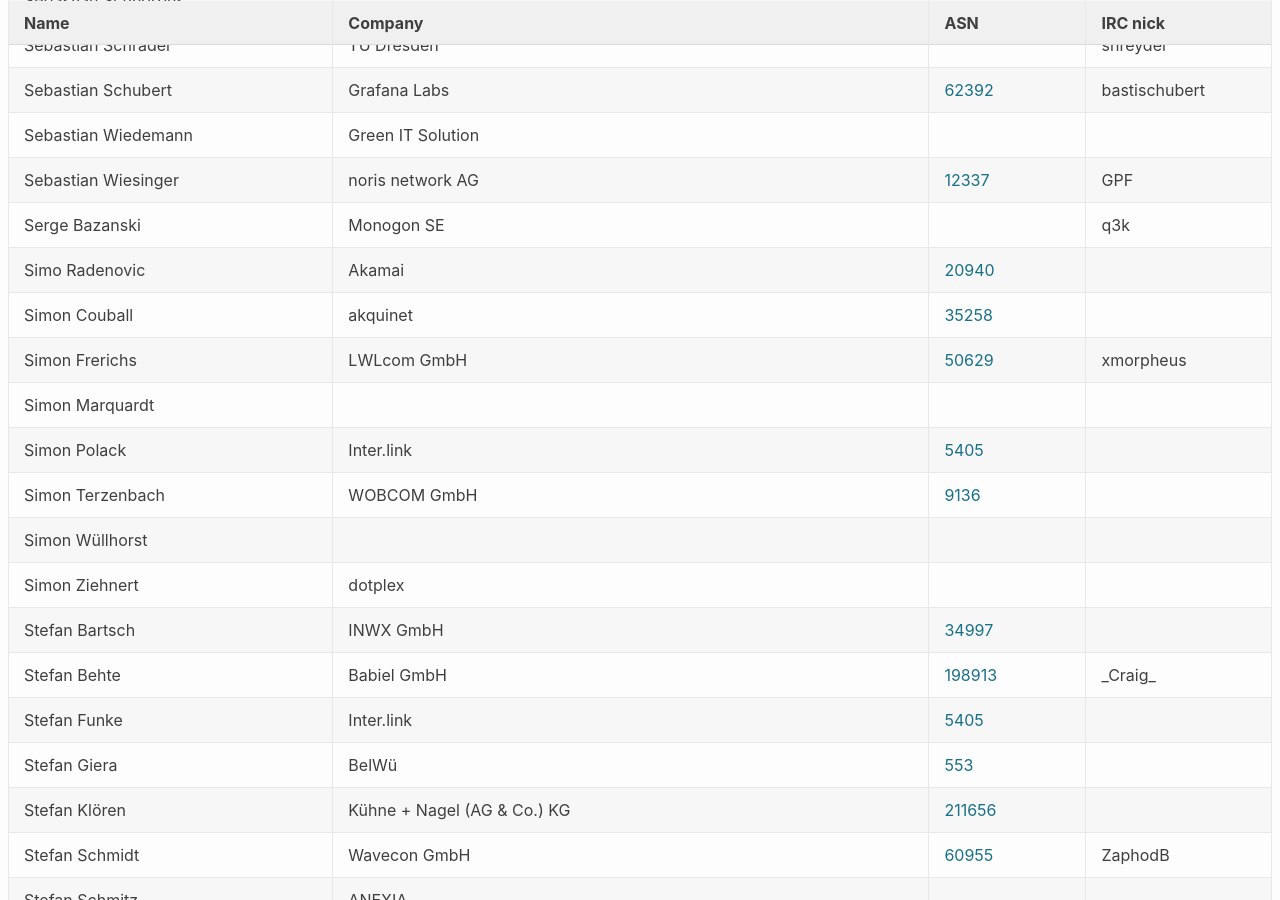
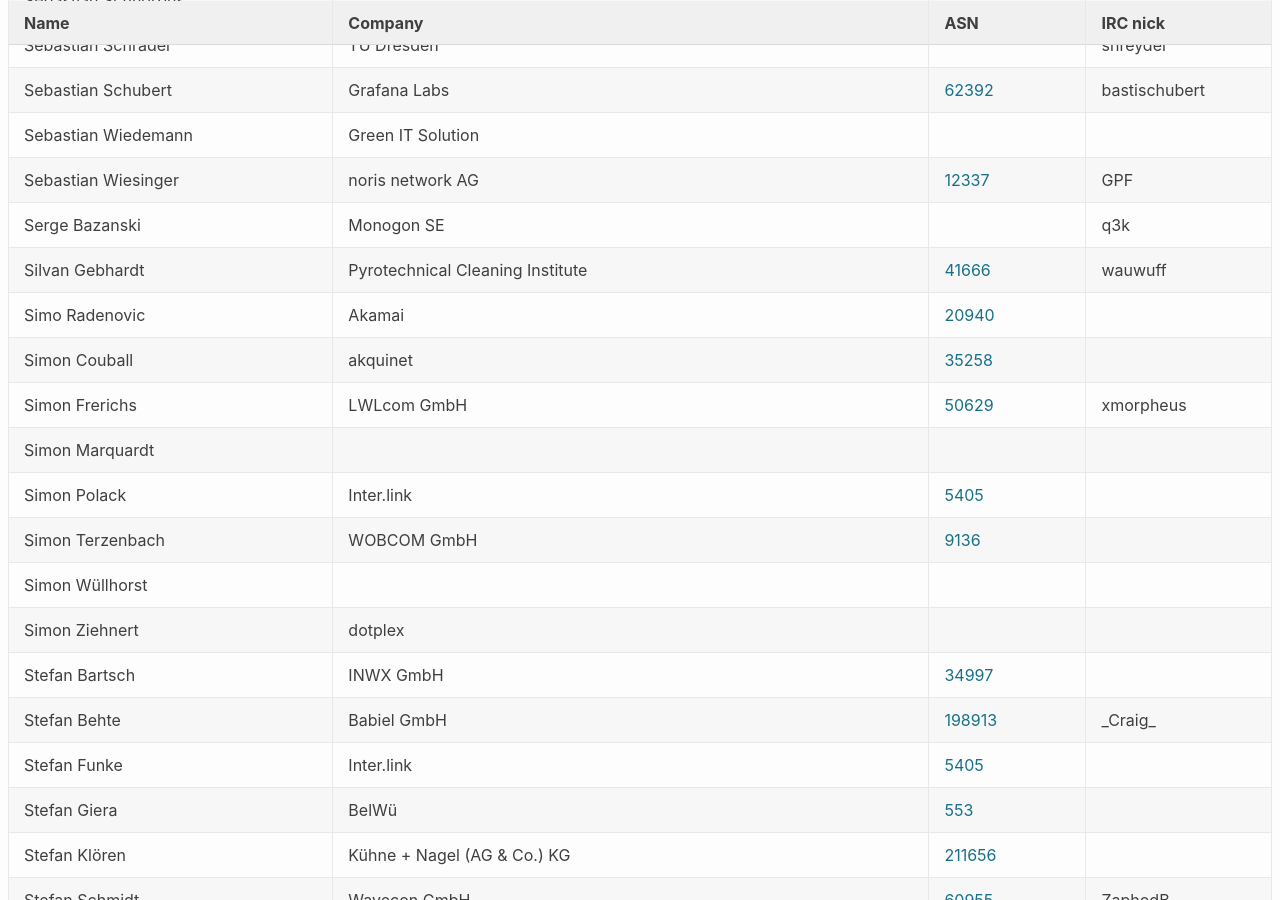
Before and after one commit to denog/pretix-attendeelist, a Jekyll site: the page built from denog15/index.md, in a window 1280 px wide and 900 px high, scrolled down 15094 px. Built offline with Jekyll 4.4.1, drawn with Linux system fonts in a browser that asks for light colours.

Commit message:
Latest data: Sat Oct 28 15:10:21 UTC 2023

```diff
--- a/_data/attendees_denog15_onsite.json
+++ b/_data/attendees_denog15_onsite.json
@@ -2022,6 +2022,12 @@
     "asn": null
   },
   {
+    "name": "Silvan Gebhardt",
+    "company": "Pyrotechnical Cleaning Institute",
+    "irc": "wauwuff",
+    "asn": "41666"
+  },
+  {
     "name": "Simon Couball",
     "company": "akquinet",
     "irc": null,
```
